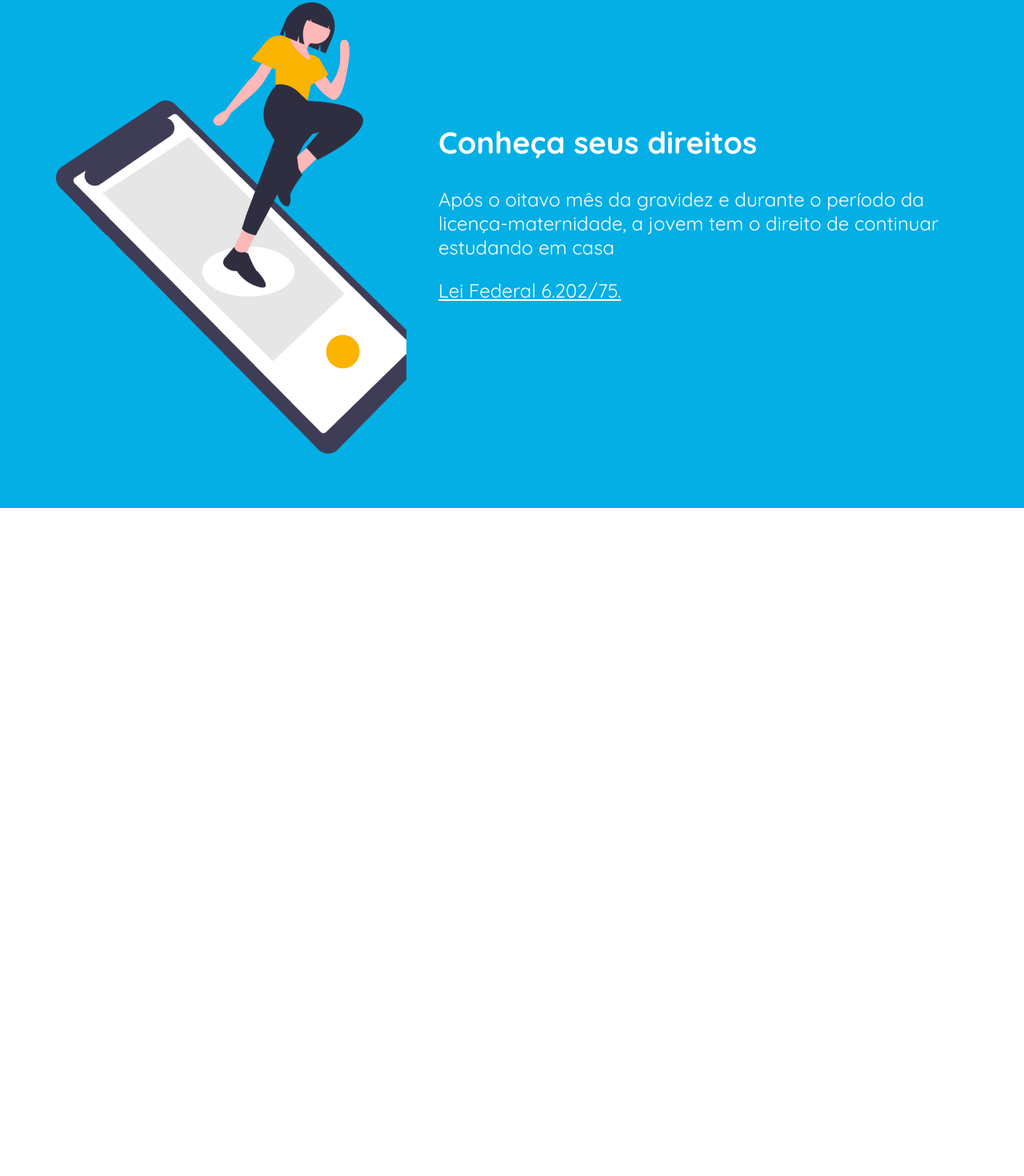
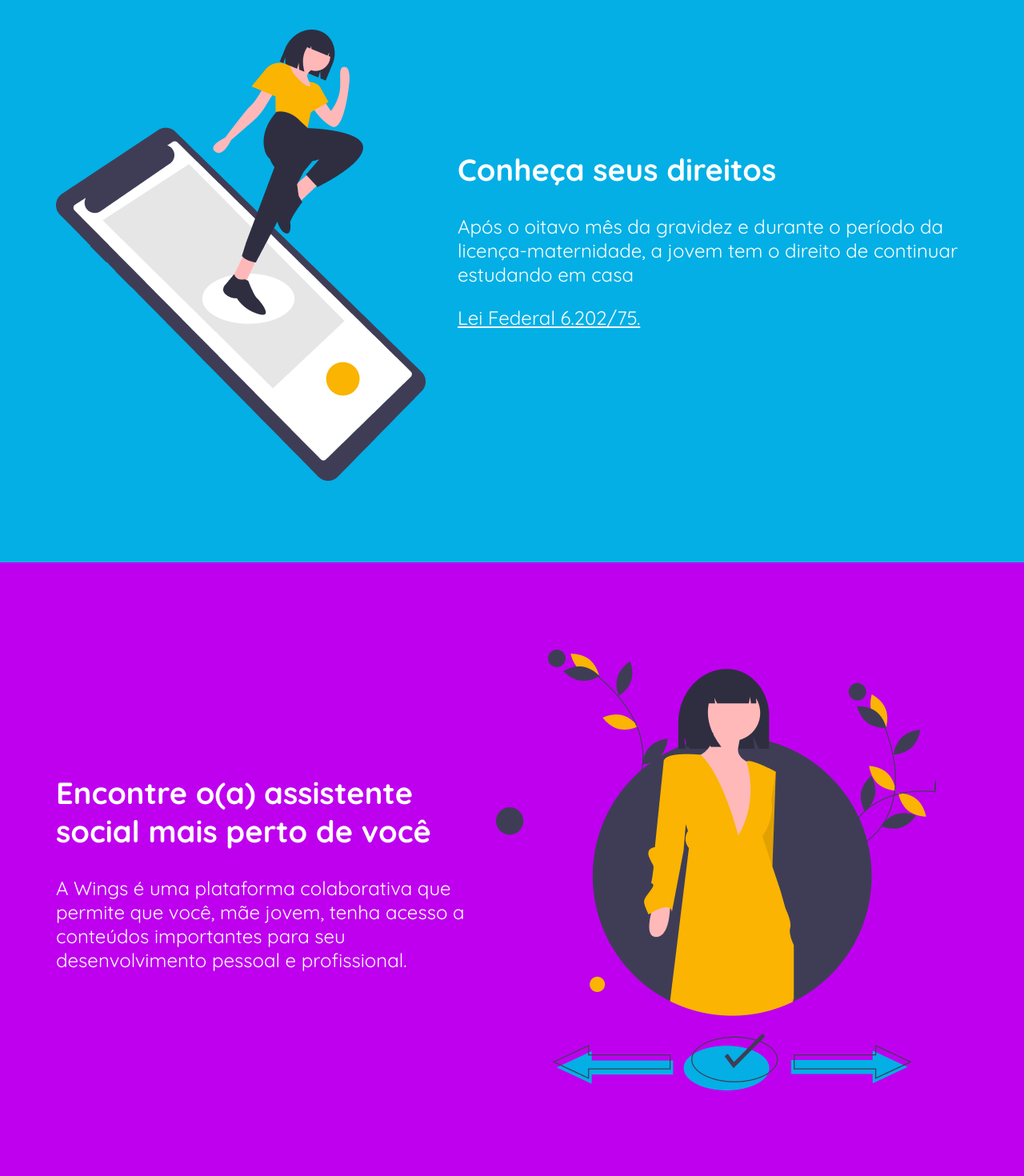
Before and after one commit to jacondino/protagonizare, a Next.js app: page / in a window 1280 px wide. Shown: the part 1100-2570 px from the top of the page at 80% size. Before the commit the page ends 1735 px from the top, so only its background shows below. Built offline with nearby package versions, Linux system fonts and the light colour scheme.

Commit message:
finalizando conteudo da pagina home

```diff
--- a/pages/home/index.jsx
+++ b/pages/home/index.jsx
@@ -22,7 +22,23 @@ class HomePage extends React.Component {
             <p>Após o oitavo mês da gravidez e durante o período da licença-maternidade, a jovem tem o direito de continuar estudando em casa</p>
             <a href="#">Lei Federal 6.202/75.</a> <br/>
           </div>
-          <img src="" alt=""/>
+        </section>
+
+        <section className="assistance" >
+          <div className="section-content">
+            <h1>Encontre o(a) assistente social mais perto de você</h1>
+            <p>A Wings é uma plataforma colaborativa que permite que você, mãe jovem, tenha acesso a conteúdos importantes para seu desenvolvimento pessoal e profissional.</p>
+          </div>
+          <div className="section-image"></div>
+        </section>
+
+        <section className="learn" >
+          <div className="section-image"></div>
+          <div className="section-content">
+            <h1>O que você pode aprender com a Wings?</h1>
+            <p>A Wings é uma plataforma colaborativa que permite que você, mãe jovem, tenha acesso a conteúdos importantes para seu desenvolvimento pessoal e profissional. ESCREVER MELHOR SOBRE ISSAQUI.</p>
+            <button>começar</button>
+          </div>
         </section>
 
 
--- a/pages/home/style.scss
+++ b/pages/home/style.scss
@@ -1,4 +1,5 @@
 .welcome {
+    min-height: 700px;
     background-size: 628px 542px;
     background-color: #FCB808;
     background-image: url('../../public/img-1.png');
@@ -10,19 +11,69 @@
     background-color: #03AFE5;
 }
 
+.rights .section-content {
+    margin-top: -70px;
+    float: right;
+}
+
 .rights .section-image {
     margin-right: 40px;
     background-image: url('../../public/img-2.png');
     width: 462px;
     height: 564px;
+    max-width: 462px;
+    max-height: 564px;
+}
+
+.assistance {
+    background-color: #BE00EE;
+}
+
+.assistance .section-content {
+    max-width: 558px;
+}
+
+.assistance .section-content p {
+    max-width: 550px;
+}
+
+.assistance .section-image {
+    margin-right: 40px;
+    background-image: url('../../public/img-3.png');
+    width: 642px;
+    height: 551px;
+    max-width: 642px;
+    max-height: 551px;
+}
+
+.learn {
+    background-color: #00E2BA;
+    padding: unset;
+}
+
+.learn button {
+    background-color: #BE00EE;
+}
+
+.learn .section-image {
+    margin-right: 40px;
+    background-image: url('../../public/img-4.png');
+    width: 754px;
+    height: 720px;
+    max-width: 754px;
+    max-height: 720px;
+}
+
+.learn .section-content {
+    max-width: 531px;
 }
 
 section {
-    min-height: 700px;
+    min-height: 768px;
     padding: 0 70px;
     color: white;
     display: flex;
-    flex-flow: row;
+    // flex-flow: row;
 }
 
 section h1 {
@@ -43,6 +94,13 @@ section a {
 
 .section-content {
     max-width: 662px;
+    flex-basis: 0;
+    flex-grow: 1;
+}
+
+.section-image {
+    flex-basis: 0;
+    flex-grow: 1;
 }
 
 section button {
```
Also changed, not shown: public/img-3.png (added), public/img-4.png (added).
